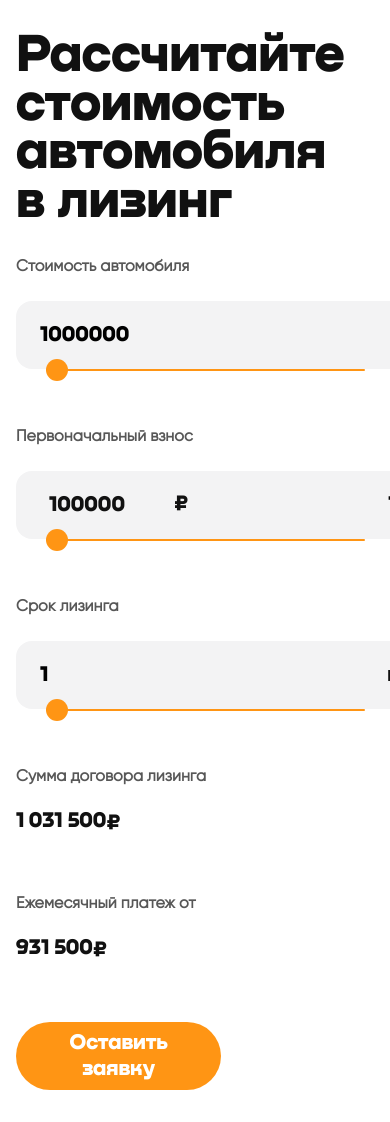
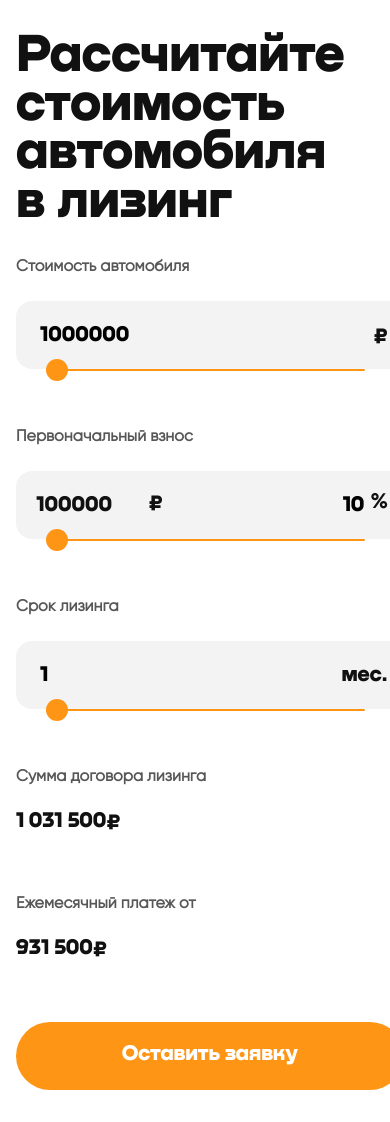
Before and after one commit to Ibrahimhussien227/calculate-cost-of-car-leasing, a React (Create React App) app: page / in a window 390 px wide. Shown: the top 1122 px of the page. Built offline with nearby package versions, Linux system fonts and the light colour scheme.

Commit message:
ready to deploy

```diff
--- a/src/components/calculator.css
+++ b/src/components/calculator.css
@@ -139,12 +139,12 @@ h5 {
 /* ================== MEDIA QUERIES (SMALL DEVICES) ================== */
 @media screen and (max-width: 600px) {
   .calculator__content {
-    width: 95%;
+    width: 85%;
   }
 
   .calculator__content-input {
     width: 28px;
-    margin-left: 200px;
+    margin-left: 180px;
   }
 
   input {
@@ -168,4 +168,8 @@ h5 {
     font-size: 22px;
     line-height: 20px;
   }
+
+  form .btn {
+    width: 85%;
+  }
 }
```
